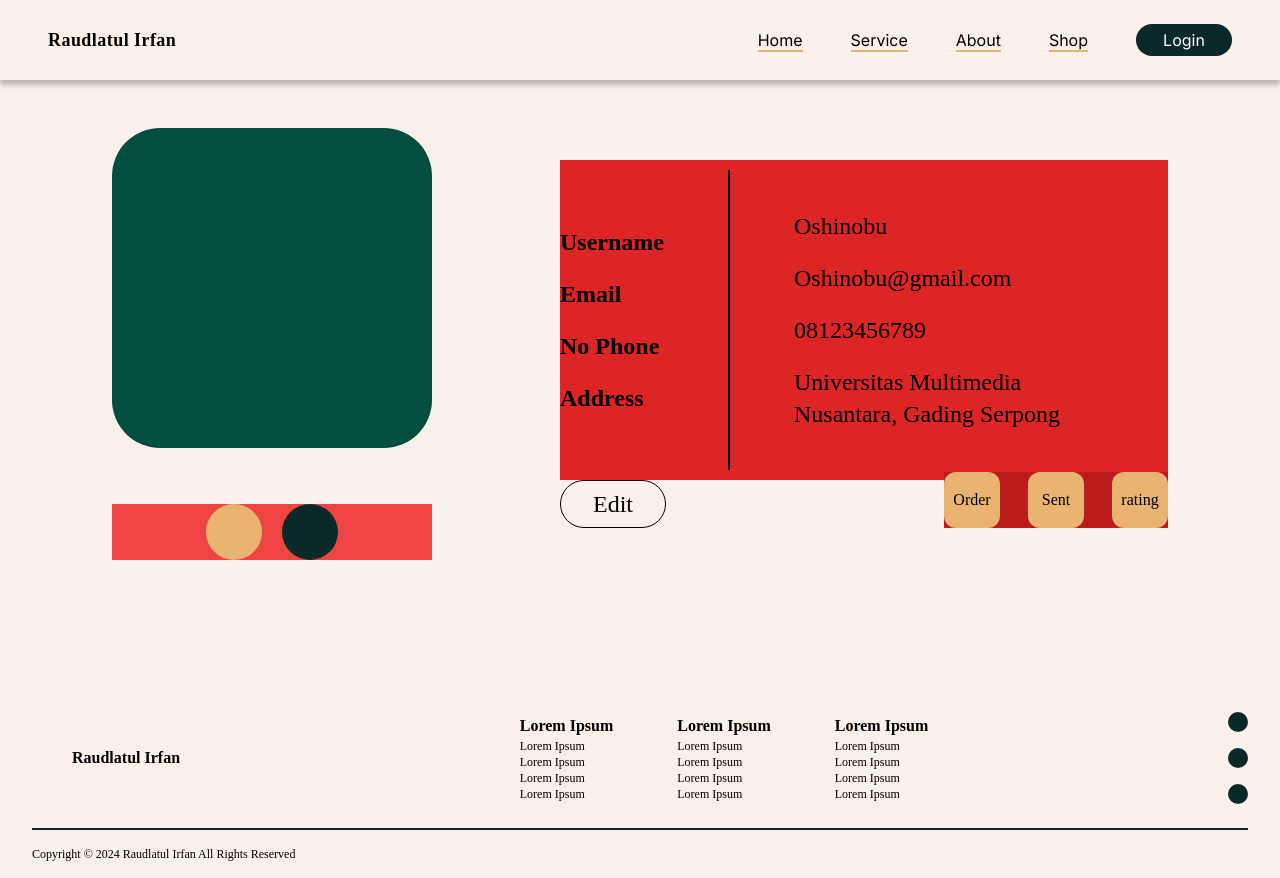
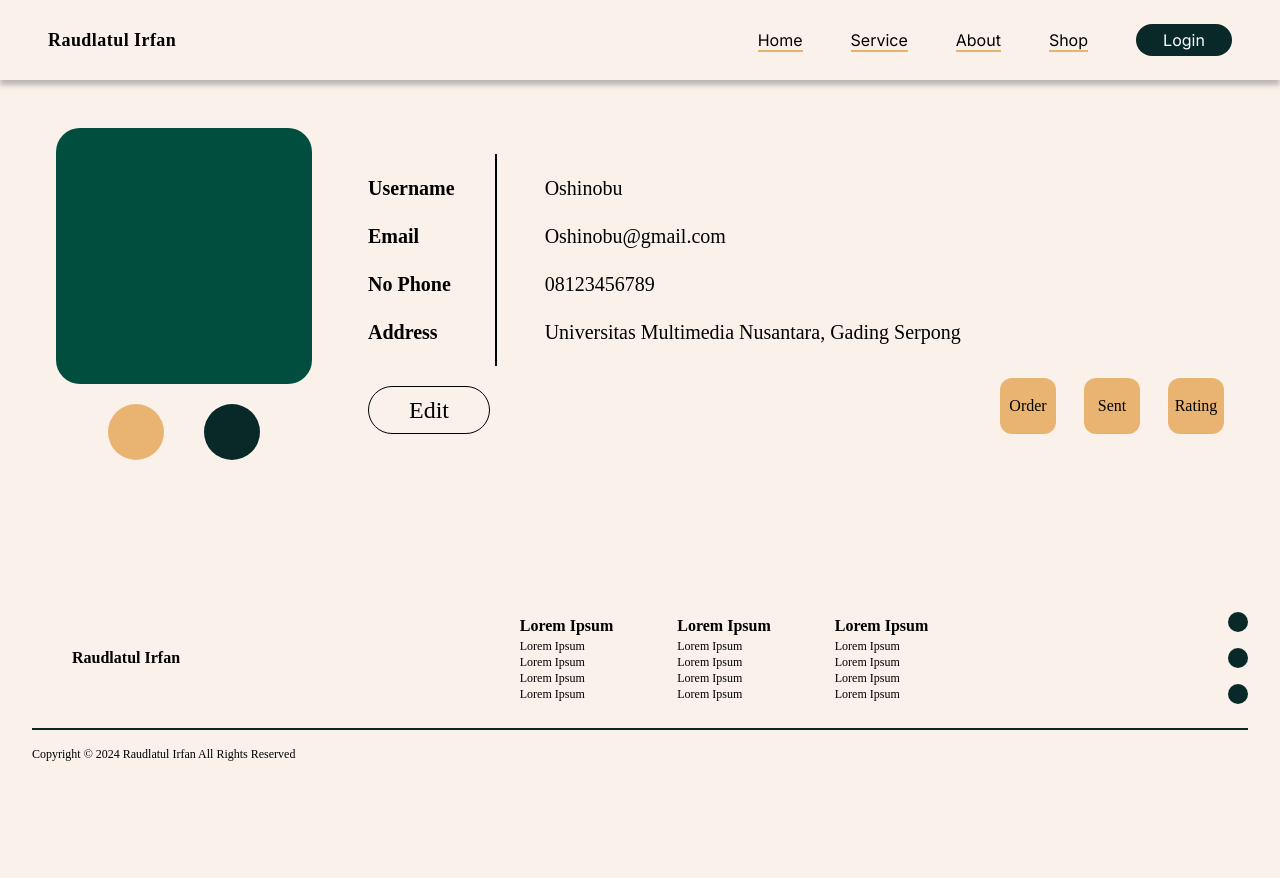
Before and after one commit to michaeltio/raudlatul_dummy, a Next.js app in the folder client/: page /profile in a window 1280 px wide. After the commit the page ends 800 px from the top, so only its background shows below. Built offline with nearby package versions, Linux system fonts and the light colour scheme.

Commit message:
Profile Done

```diff
--- a/client/src/app/profile/page.jsx
+++ b/client/src/app/profile/page.jsx
@@ -3,58 +3,58 @@ import React from "react";
 const Profile = () => {
   return (
     <>
-      <div className="mx-6 flex flex-col gap-10 font-ptserif md:mx-28">
-        <div className="flex flex-col gap-16 md:flex-row md:items-center md:gap-32">
-          <div className="flex flex-row md:flex-col md:gap-14">
-            <div className="h-48 w-48 min-w-48 rounded-[3rem] bg-[#014E3E] md:h-80 md:w-80"></div>
-            <div className="flex w-full flex-col items-center justify-center gap-5 md:hidden md:w-0 md:flex-row">
-              <div className="flex flex-row justify-center gap-5 bg-red-500">
+      <div className="mx-6 flex flex-col gap-10 font-ptserif md:justify-center md:px-5 lg:px-8">
+        <div className="flex flex-col gap-8 md:flex-row md:items-center md:gap-10 lg:gap-14">
+          <div className="flex flex-row justify-center md:flex-col md:gap-5">
+            <div className="aspect-square w-48 min-w-48 rounded-3xl bg-[#014E3E] md:w-64">
+
+            </div>
+            <div className="flex w-full flex-col items-center justify-center gap-5 md:hidden md:w-0">
+              <div className="flex flex-row justify-center gap-6">
                 <div className="h-10 w-10 rounded-full bg-[#E9B472] md:h-14 md:w-14"></div>
                 <div className="h-10 w-10 rounded-full bg-[#092928] md:h-14 md:w-14"></div>
               </div>
-              <button className="rounded-full border-[0.1rem] border-black px-8 md:text-2xl">
+              <button className="rounded-full border border-black px-10 py-1 md:text-2xl">
                 Edit
               </button>
             </div>
-            <div className="hidden flex-row justify-center gap-5 bg-red-500 md:relative md:bottom-0 md:flex">
+            <div className="hidden flex-row justify-center gap-10 md:relative md:bottom-0 md:flex">
               <div className="h-10 w-10 rounded-full bg-[#E9B472] md:h-14 md:w-14"></div>
               <div className="h-10 w-10 rounded-full bg-[#092928] md:h-14 md:w-14"></div>
             </div>
           </div>
           <div className="relative w-full gap-14">
-            <div className="flex h-80 gap-10 bg-red-600 md:items-center md:gap-16 md:text-2xl">
-              <div className="flex flex-col gap-5 py-9">
-                <div className="font-semibold">Username</div>
-                <div className="font-semibold">Email</div>
-                <div className="font-semibold">No Phone</div>
-                <div className="font-semibold">Address</div>
+            <div className="flex gap-10 md:items-center md:text-2xl">
+              <div className="flex flex-col gap-5 py-8 md:py-5">
+                <div className="font-semibold md:text-xl">Username</div>
+                <div className="font-semibold md:text-xl">Email</div>
+                <div className="font-semibold md:text-xl">No Phone</div>
+                <div className="font-semibold md:text-xl">Address</div>
               </div>
-              <div className="flex flex-col gap-5 border-l-2 border-black py-10 pl-8 md:px-16">
-                <div>Oshinobu</div>
-                <div>Oshinobu@gmail.com</div>
-                <div>08123456789</div>
-                <div>Universitas Multimedia Nusantara, Gading Serpong</div>
+              <div className="flex flex-col gap-5 border-l-2 border-black py-8 ps-8 md:py-5 md:ps-12">
+                <div className="md:text-xl">Oshinobu</div>
+                <div className="md:text-xl">Oshinobu@gmail.com</div>
+                <div className="md:text-xl">08123456789</div>
+                <div className="md:text-xl">Universitas Multimedia Nusantara, Gading Serpong</div>
               </div>
             </div>
-            <div className="md:flex">
+            <div className="md:flex md:pt-5">
               <div className="hidden justify-center md:flex md:justify-center md:text-2xl">
-                <button className="rounded-full border-[0.1rem] border-black px-8 md:h-12">
+                <button className="rounded-full border border-black px-10 md:h-12">
                   Edit
                 </button>
               </div>
-              <div className="bottom-0 right-0 hidden justify-between bg-red-700 md:absolute md:flex md:w-56">
+              <div className="hidden bottom-0 right-0 justify-between md:absolute md:flex md:w-56">
                 <button className="h-14 w-14 rounded-xl bg-[#E9B472]">Order</button>
                 <button className="h-14 w-14 rounded-xl bg-[#E9B472]">Sent</button>
-                <button className="h-14 w-14 rounded-xl bg-[#E9B472]">
-                  rating
-                </button>
+                <button className="h-14 w-14 rounded-xl bg-[#E9B472]">Rating</button>
               </div>
             </div>
           </div>
-          <div className="mx-14 flex justify-between bg-red-700 md:hidden md:w-56">
+          <div className="mx-14 flex justify-around md:hidden md:w-56">
             <button className="h-14 w-14 rounded-xl bg-[#E9B472]">Order</button>
             <button className="h-14 w-14 rounded-xl bg-[#E9B472]">Sent</button>
-            <button className="h-14 w-14 rounded-xl bg-[#E9B472]">rating</button>
+            <button className="h-14 w-14 rounded-xl bg-[#E9B472]">Rating</button>
           </div>
         </div>
       </div>
@@ -63,6 +63,72 @@ const Profile = () => {
 };
 
 export default Profile;
+
+// import React from "react";
+
+// const Profile = () => {
+//   return (
+//     <>
+//       <div className="mx-6 flex flex-col gap-10 font-ptserif md:mx-28">
+//         <div className="flex flex-col gap-8 md:flex-row md:items-center md:gap-32">
+//           <div className="flex flex-row justify-center md:flex-col md:gap-14">
+//             <div className="aspect-square w-48 min-w-48 rounded-[3rem] bg-[#014E3E]">
+
+//             </div>
+//             <div className="flex w-full flex-col items-center justify-center gap-5 md:hidden md:w-0">
+//               <div className="flex flex-row justify-center gap-6">
+//                 <div className="h-10 w-10 rounded-full bg-[#E9B472] md:h-14 md:w-14"></div>
+//                 <div className="h-10 w-10 rounded-full bg-[#092928] md:h-14 md:w-14"></div>
+//               </div>
+//               <button className="rounded-full border border-black px-10 py-1 md:text-2xl">
+//                 Edit
+//               </button>
+//             </div>
+//             <div className="hidden flex-row justify-center gap-5 bg-red-500 md:relative md:bottom-0 md:flex">
+//               <div className="h-10 w-10 rounded-full bg-[#E9B472] md:h-14 md:w-14"></div>
+//               <div className="h-10 w-10 rounded-full bg-[#092928] md:h-14 md:w-14"></div>
+//             </div>
+//           </div>
+//           <div className="relative w-full gap-14 md:flex-1">
+//             <div className="flex gap-10 bg-red-600 md:items-center md:gap-16 md:text-2xl">
+//               <div className="flex flex-col gap-5 py-8">
+//                 <div className="font-semibold">Username</div>
+//                 <div className="font-semibold">Email</div>
+//                 <div className="font-semibold">No Phone</div>
+//                 <div className="font-semibold">Address</div>
+//               </div>
+//               <div className="flex flex-col gap-5 border-l-2 border-black py-8 pl-8 md:px-16">
+//                 <div>Oshinobu</div>
+//                 <div>Oshinobu@gmail.com</div>
+//                 <div>08123456789</div>
+//                 <div>Universitas Multimedia Nusantara, Gading Serpong</div>
+//               </div>
+//             </div>
+//             <div className="md:flex">
+//               <div className="hidden justify-center md:flex md:justify-center md:text-2xl">
+//                 <button className="rounded-full border-[0.1rem] border-black px-8 md:h-12">
+//                   Edit
+//                 </button>
+//               </div>
+//               <div className="hidden bottom-0 right-0 justify-between bg-red-700 md:absolute md:flex md:w-56">
+//                 <button className="h-14 w-14 rounded-xl bg-[#E9B472]">Order</button>
+//                 <button className="h-14 w-14 rounded-xl bg-[#E9B472]">Sent</button>
+//                 <button className="h-14 w-14 rounded-xl bg-[#E9B472]">Rating</button>
+//               </div>
+//             </div>
+//           </div>
+//           <div className="mx-14 flex justify-around md:hidden md:w-56">
+//             <button className="h-14 w-14 rounded-xl bg-[#E9B472]">Order</button>
+//             <button className="h-14 w-14 rounded-xl bg-[#E9B472]">Sent</button>
+//             <button className="h-14 w-14 rounded-xl bg-[#E9B472]">Rating</button>
+//           </div>
+//         </div>
+//       </div>
+//     </>
+//   );
+// };
+
+// export default Profile;
 
 // import React from "react";
 
```
